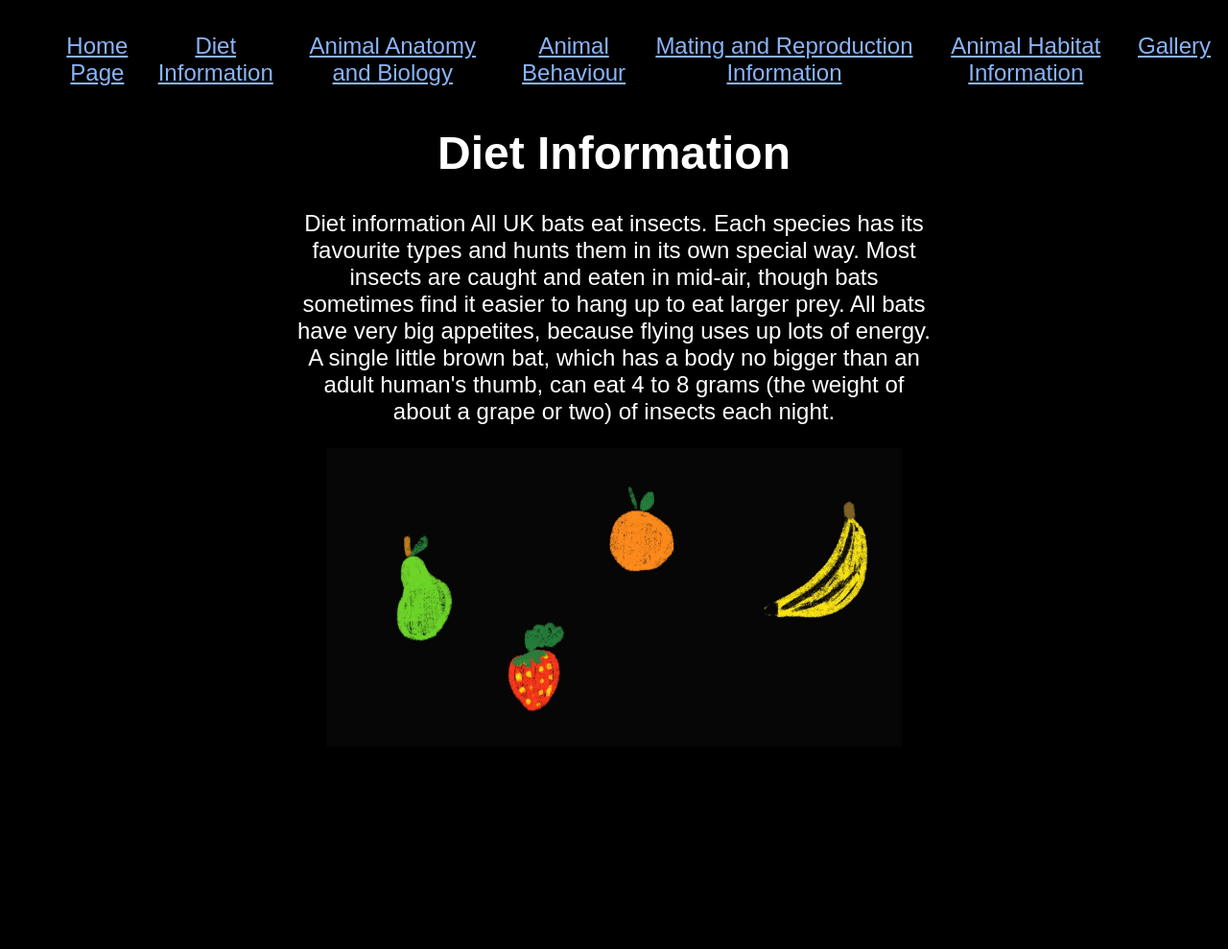
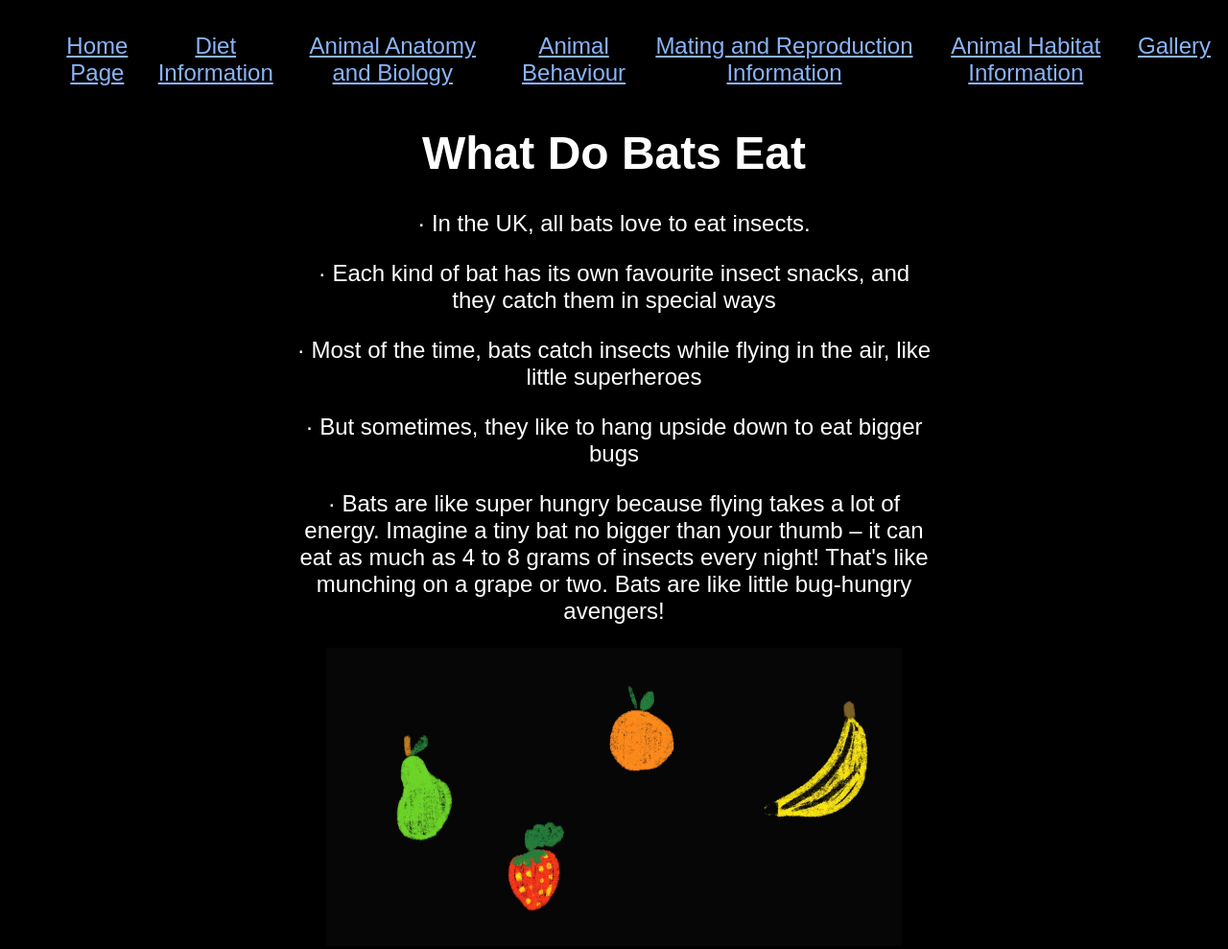
Before and after one commit to charlotte-jisc/the-bat-cave, a plain HTML site: page diet-information.html in a window 1280 px wide. Shown: the whole page at 96% size. Before the commit the page ends 800 px from the top, so only its background shows below. Drawn offline with Linux system fonts and the light colour scheme.

Commit message:
more bat stuff

```diff
--- a/diet-information.html
+++ b/diet-information.html
@@ -16,10 +16,12 @@
         <li><a href="animal-habitat-information.html">Animal Habitat Information</a></li>
         <li><a href="gallery.html">Gallery</a></li>
     </ul>
-    <h1>Diet Information</h1>
-    <p>Diet information
-        All UK bats eat insects. Each species has its favourite types and hunts them in its own special way. Most insects are caught and eaten in mid-air, though bats sometimes find it easier to hang up to eat larger prey. All bats have very big appetites, because flying uses up lots of energy.
-        A single little brown bat, which has a body no bigger than an adult human's thumb, can eat 4 to 8 grams (the weight of about a grape or two) of insects each night.</p>
+    <h1>What Do Bats Eat</h1>
+    <p>· In the UK, all bats love to eat insects.</p>
+    <p>· Each kind of bat has its own favourite insect snacks, and they catch them in special ways</p>
+    <p>· Most of the time, bats catch insects while flying in the air, like little superheroes</p>
+    <p>· But sometimes, they like to hang upside down to eat bigger bugs</p>
+    <p>· Bats are like super hungry because flying takes a lot of energy. Imagine a tiny bat no bigger than your thumb – it can eat as much as 4 to 8 grams of insects every night! That's like munching on a grape or two. Bats are like little bug-hungry avengers!</p>
     <img class="illustration" src="images/diet.jpg"/>
 </body>
 </html>
--- a/style.css
+++ b/style.css
@@ -43,6 +43,7 @@ p {
 
 #gallery-container {
     display: flex;
+    justify-content: center;
 }
 
 .illustration {
@@ -52,3 +53,7 @@ p {
 #bat-image {
     width: 600px;
 }
+
+li {
+    color: white;
+}
```
Also changed, not shown: index.html (+1 -1 lines).
